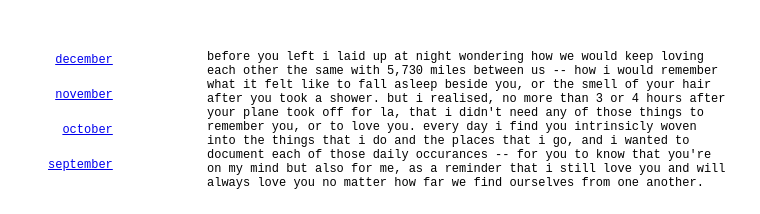
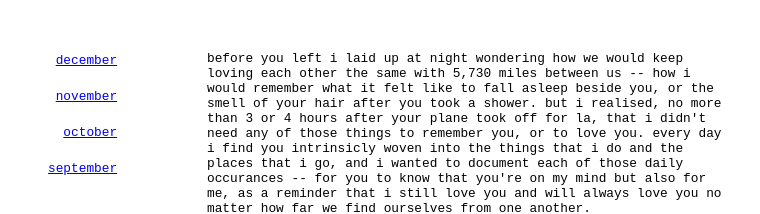
Before and after one commit to photosforcaroline/photosforcaroline.github.io, a plain HTML site: page index.html in a window 1280 px wide. Shown: the top 214 px of the page, without its empty margins (258-1018 px from the left). Drawn offline with Linux system fonts and the light colour scheme.

Commit message:
font size

```diff
--- a/style.css
+++ b/style.css
@@ -18,7 +18,7 @@ html {
 .content {
     max-width: 700px;
     margin: auto;
-    font-size: 12;
+    font-size: 80%;
     font-family: 'Courier New', Courier, monospace;
     padding-bottom: 30px;
     padding-top: 30px;
```
